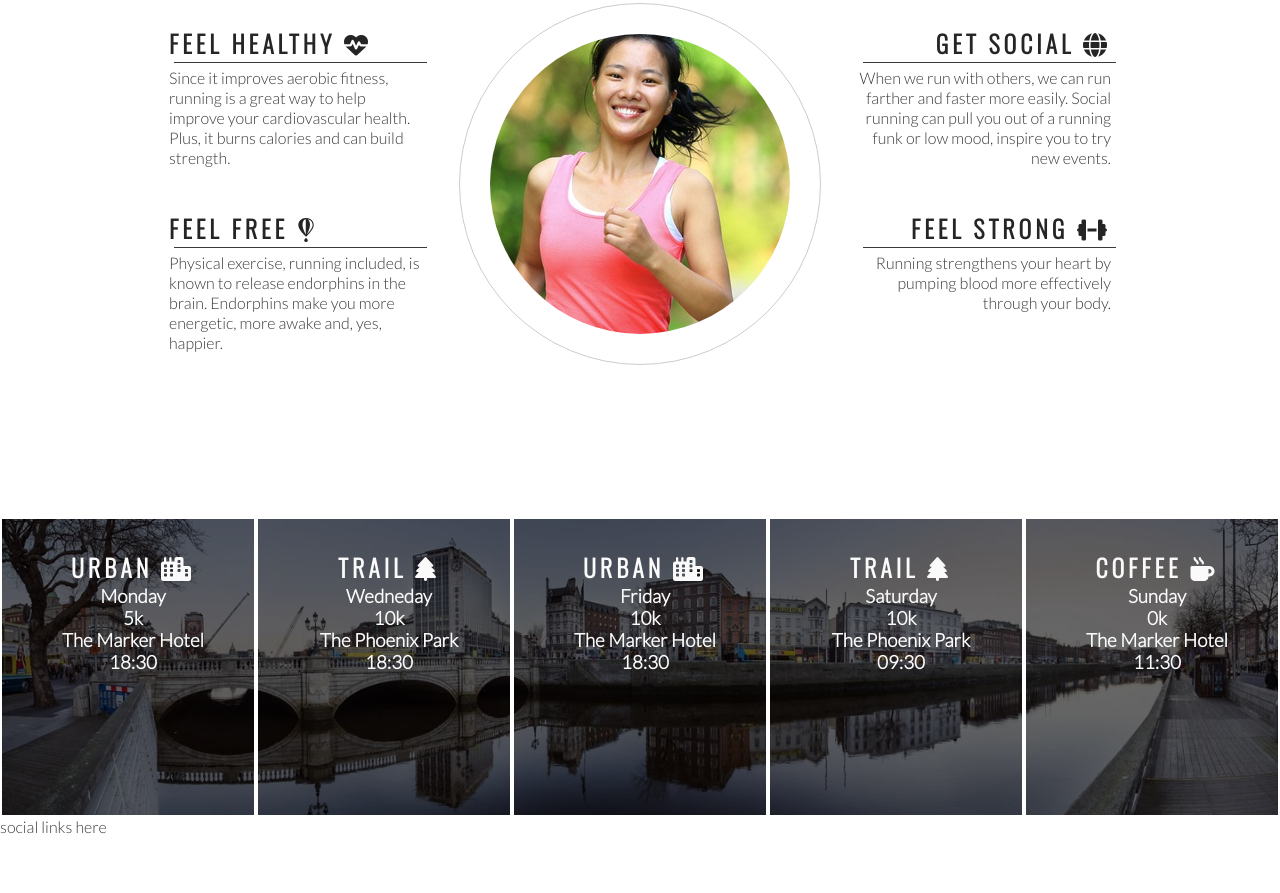
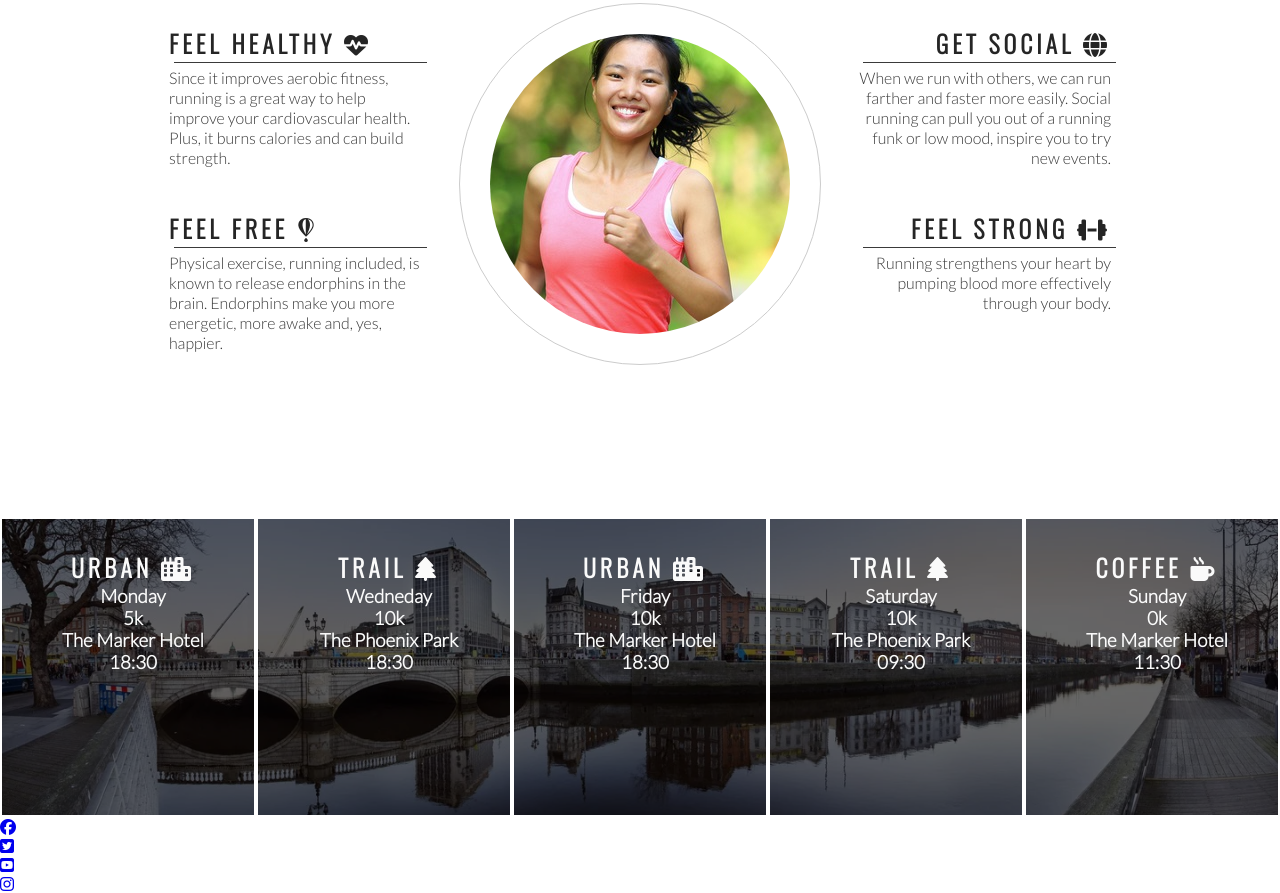
Before and after one commit to Katagaria/love-running, a plain HTML site: page index.html in a window 1280 px wide. Shown: the part 778-1671 px from the top of the page. Before the commit the page ends 1614 px from the top, so only its background shows below. Drawn offline with nearby package versions, Linux system fonts and the light colour scheme.

Commit message:
Add social media icons to footer

```diff
--- a/index.html
+++ b/index.html
@@ -112,7 +112,20 @@
     </div>
     </section>
     <footer>
-        social links here
+        <ul>
+            <li>
+                <a href="https://facebook.com" target="_blank" rel="noopener" aria-label="Visit our Facebook page (opens in a new tab)"><i class="fa-brands fa-facebook"></i></a>
+            </li>
+            <li>
+                <a href="https://twitter.com" target="_blank" rel="noopener" aria-label="Visit our Facebook page (opens in a new tab)"><i class="fa-brands fa-twitter-square"></i></a>
+            </li>
+            <li>
+                <a href="https://youtube.com" target="_blank" rel="noopener" aria-label="Visit our Facebook page (opens in a new tab)"><i class="fa-brands fa-youtube-square"></i></a>
+            </li>
+            <li>
+                <a href="https://instagram.com" target="_blank" rel="noopener" aria-label="Visit our Facebook page (opens in a new tab)"><i class="fa-brands fa-instagram"></i></a>
+            </li>
+        </ul>
     </footer>
     <!-- font awesome script -->
     <script src="https://kit.fontawesome.com/9a3484dbf7.js" crossorigin="anonymous"></script>
```
